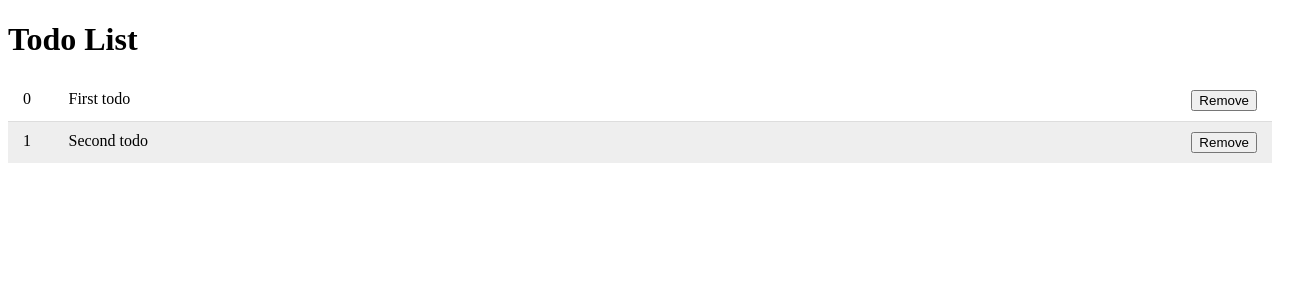
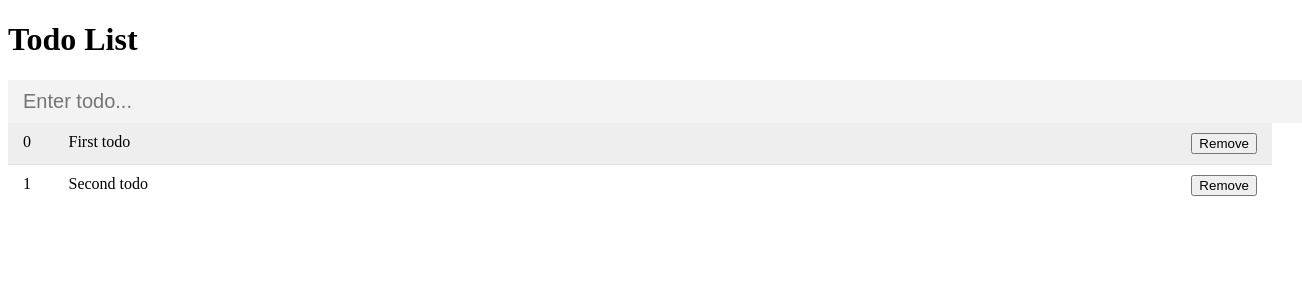
Before and after one commit to mattriney/Todo-app, an Angular app: page / in a window 1280 px wide. Shown: the top 300 px of the page, 1302 px wide, since content can reach past the window. Built offline with nearby package versions, Linux system fonts and the light colour scheme.

Commit message:
Add todo input

```diff
--- a/src/app/app.module.ts
+++ b/src/app/app.module.ts
@@ -1,5 +1,6 @@
 import { NgModule } from '@angular/core';
 import { BrowserModule } from '@angular/platform-browser';
+import { FormsModule } from '@angular/forms';
 
 import { AppComponent } from './app.component';
 import { TodosComponent } from './components/todos/todos.component';
@@ -10,7 +11,8 @@
     TodosComponent
   ],
   imports: [
-    BrowserModule
+    BrowserModule,
+    FormsModule
   ],
   providers: [],
   bootstrap: [AppComponent]
--- a/src/app/components/todos/todos.component.html
+++ b/src/app/components/todos/todos.component.html
@@ -1,4 +1,13 @@
 <div class="todos">
+  <form>
+    <input
+      type="text"
+      name="inputTodo"
+      placeholder="Enter todo..."
+      class="todo-input"
+      [(ngModel)]="inputTodo"
+    />
+  </form>
   <div *ngFor="let todo of todos; let i = index;" class="todo {{ (todo.completed ? 'done' : '') }}">
     <div class="id">{{i}}</div>
     <div class="content" (click)="toggleDone(i)">{{todo.content}}</div>
--- a/src/app/components/todos/todos.component.ts
+++ b/src/app/components/todos/todos.component.ts
@@ -9,6 +9,8 @@
 export class TodosComponent implements OnInit {
 
   todos:Todo [];
+
+  inputTodo:string = "";
 
   constructor() { }
 
```
